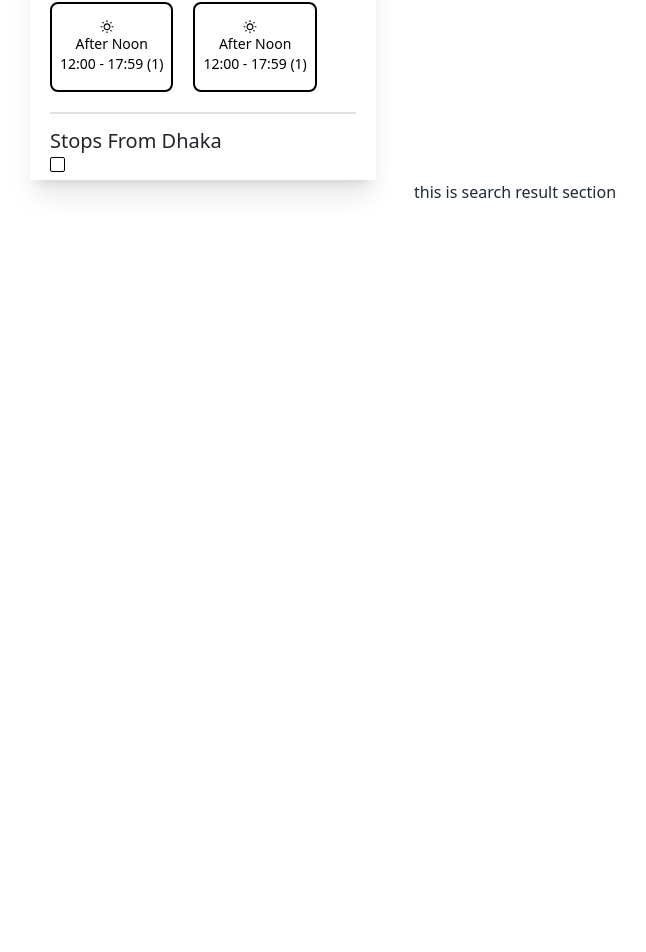
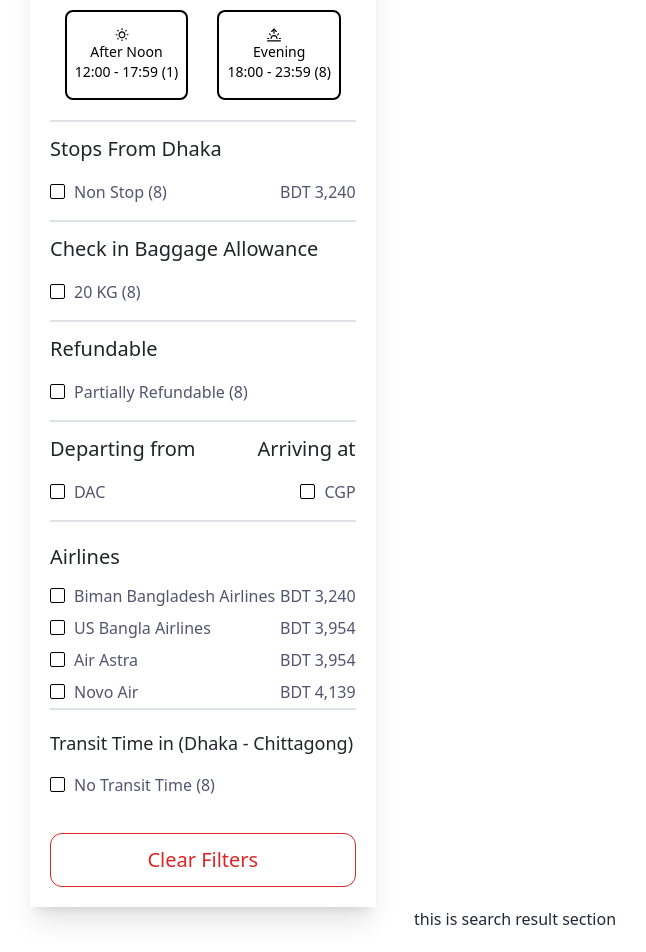
Before and after one commit to rezaul118255/Code-club-task, a React (Vite) app: page / in a window 1280 px wide. Shown: the part 781-1733 px from the top of the page, without its empty margins (34-680 px from the left). Before the commit the page ends 1065 px from the top, so only its background shows below. Built offline with nearby package versions, Linux system fonts and the light colour scheme.

Commit message:
sidebar compleate

```diff
--- a/src/Component/Banner/Banner.jsx
+++ b/src/Component/Banner/Banner.jsx
@@ -78,7 +78,7 @@ const Banner = () => {
 
 
     return (
-        <div className="shadow-xl text-[#7c8db0] px-6 mt-6 relative">
+        <div className="shadow-xl text-[#7c8db0] px-6 mt-6 relative ">
 
 
             {/* 1st section */}
@@ -151,7 +151,7 @@ const Banner = () => {
                     )}
                 </div>
                 <div
-                    className="border rounded-xl border-[#dee2e6]  cursor-pointer relative" // Added 'relative' for positioning
+                    className="border rounded-xl border-[#dee2e6] ms-2 cursor-pointer relative" // Added 'relative' for positioning
                     onClick={handleDate}
                 >
                     <div className="flex">
@@ -183,7 +183,7 @@ const Banner = () => {
                     )}
                 </div>
                 <div
-                    className="border rounded-xl hover:bg-[#bfdbfe]  border-[#dee2e6] cursor-pointer relative" // Added 'relative' for positioning
+                    className="border rounded-xl hover:bg-[#bfdbfe] ms-2  border-[#dee2e6] cursor-pointer relative" // Added 'relative' for positioning
 
                 >
                     {/* Original content */}
--- a/src/SideBanner/SecondSection.jsx
+++ b/src/SideBanner/SecondSection.jsx
@@ -6,17 +6,233 @@ const SecondSection = () => {
 
 
     return (
-        <div className="px-5">
+        <div className="px-5 text-[#52556f]">
             <div className="border-t-2 border-[#dee2e6]">
                 <h1 className="text-[#212529] text-[20px] mt-3"> Stops From Dhaka</h1>
+            </div>
+            <div className="flex justify-between py-4">
+                <div className=" flex">
+                    <div className="mt-1">
+                        <label className="container ">
+                            <input className="border  " type="checkbox" />
+                            <span className="checkmark border rounded-sm border-black"></span>
+                        </label>
+
+                    </div>
+                    <div className="ms-6">
+                        <h1>Non Stop (8)</h1>
+                    </div>
+
+
+                </div>
+                <div>
+                    <h1>BDT 3,240</h1>
+                </div>
+
+
+            </div>
+            {/* Check in Baggage Allowance */}
+            <div className="border-t-2 border-[#dee2e6]">
+                <h1 className="text-[#212529] text-[20px] mt-3"> Check in Baggage Allowance</h1>
+            </div>
+            <div className="flex justify-between py-4">
+                <div className=" flex">
+                    <div className="mt-1">
+                        <label className="container ">
+                            <input className="border  " type="checkbox" />
+                            <span className="checkmark border rounded-sm border-black"></span>
+                        </label>
+
+                    </div>
+                    <div className="ms-6">
+                        <h1>20 KG (8)</h1>
+                    </div>
+
+
+                </div>
+            </div>
+            {/* Refundable section */}
+
+            <div className="border-t-2 border-[#dee2e6]">
+                <h1 className="text-[#212529] text-[20px] mt-3">Refundable
+                </h1>
+            </div>
+            <div className="flex justify-between py-4">
+                <div className=" flex">
+                    <div className="mt-1">
+                        <label className="container ">
+                            <input className="border  " type="checkbox" />
+                            <span className="checkmark border rounded-sm border-black"></span>
+                        </label>
+
+                    </div>
+                    <div className="ms-6">
+                        <h1>Partially Refundable (8)</h1>
+                    </div>
+
+
+                </div>
+            </div>
+            {/* Departing from */}
+            <div className="border-t-2 border-[#dee2e6] flex justify-between ">
+                <div>
+                    <h1 className="text-[#212529] text-[20px] mt-3"> Departing from
+                    </h1>
+                </div>
+                <div>
+                    <h1 className="text-[#212529] text-[20px] mt-3"> Arriving at
+                    </h1>
+                </div>
+            </div>
+            <div className="flex justify-between py-4">
+                <div className=" flex">
+                    <div className="mt-1">
+                        <label className="container ">
+                            <input className="border  " type="checkbox" />
+                            <span className="checkmark border rounded-sm border-black"></span>
+                        </label>
+
+                    </div>
+                    <div className="ms-6">
+                        <h1>DAC</h1>
+                    </div>
+                </div>
+
+                <div className=" flex">
+                    <div className="mt-1">
+                        <label className="container ">
+                            <input className="border  " type="checkbox" />
+                            <span className="checkmark border rounded-sm border-black"></span>
+                        </label>
+
+                    </div>
+                    <div className="ms-6">
+                        <h1>CGP</h1>
+                    </div>
+                </div>
+            </div>
+            {/* Airlines */}
+
+
+            <div className="border-t-2 border-[#dee2e6]">
+                <h1 className="text-[#212529] text-[20px] mt-5"> Airlines</h1>
+            </div>
+            <div className="flex justify-between py-1 mt-2">
+                <div className=" flex">
+                    <div className="mt-1">
+                        <label className="container ">
+                            <input className="border  " type="checkbox" />
+                            <span className="checkmark border rounded-sm border-black"></span>
+                        </label>
+
+                    </div>
+                    <div className="ms-6">
+                        <h1>Biman Bangladesh Airlines</h1>
+                    </div>
+
+
+                </div>
+                <div>
+                    <h1>BDT 3,240</h1>
+                </div>
+
+
+
+
+            </div>
+            {/* second Line linn */}
+
+            <div className="flex justify-between py-1">
+                <div className=" flex">
+                    <div className="mt-1">
+                        <label className="container ">
+                            <input className="border  " type="checkbox" />
+                            <span className="checkmark border rounded-sm border-black"></span>
+                        </label>
+
+                    </div>
+                    <div className="ms-6">
+                        <h1>US Bangla Airlines</h1>
+                    </div>
+                </div>
+                <div>
+                    <h1>BDT 3,954</h1>
+                </div>
+            </div>
+            {/* Third Line */}
+            <div className="flex justify-between py-1">
+                <div className=" flex">
+                    <div className="mt-1">
+                        <label className="container ">
+                            <input className="border  " type="checkbox" />
+                            <span className="checkmark border rounded-sm border-black"></span>
+                        </label>
+
+                    </div>
+                    <div className="ms-6">
+                        <h1>Air Astra</h1>
+                    </div>
+                </div>
+                <div>
+                    <h1>BDT 3,954</h1>
+                </div>
+            </div>
+            {/* Forth Line */}
+            <div className="flex justify-between py-1">
+                <div className=" flex">
+                    <div className="mt-1">
+                        <label className="container ">
+                            <input className="border  " type="checkbox" />
+                            <span className="checkmark border rounded-sm border-black"></span>
+                        </label>
+
+                    </div>
+                    <div className="ms-6">
+                        <h1>Novo Air</h1>
+                    </div>
+                </div>
+                <div>
+                    <h1>BDT 4,139</h1>
+                </div>
+            </div>
+
+
+            <div className="border-t-2 border-[#dee2e6]">
+                <h1 className="text-[#212529] text-[18px] mt-5"> Transit Time in (Dhaka - Chittagong)</h1>
+            </div>
+            <div className="flex justify-between py-4">
+                <div className=" flex">
+                    <div className="mt-1">
+                        <label className="container ">
+                            <input className="border  " type="checkbox" />
+                            <span className="checkmark border rounded-sm border-black"></span>
+                        </label>
+
+                    </div>
+                    <div className="ms-6">
+                        <h1>No Transit Time (8)</h1>
+                    </div>
+
+
+                </div>
+
+
+
+
+            </div>
+
+
+            {/* button */}
+            <div className="py-5">
+                <button className="text-red-600 hover:text-white rounded-xl py-3 text-xl font-medium  w-full hover:bg-red-600 border border-red-600"> Clear Filters</button>
+
             </div>
 
 
 
-            <label className="container">Four
-                <input className="border " type="checkbox" />
-                <span className="checkmark border rounded-sm border-black"></span>
-            </label>
+
+
+
         </div>
     );
 };
--- a/src/SideBanner/SessionTime.jsx
+++ b/src/SideBanner/SessionTime.jsx
@@ -1,4 +1,4 @@
-
+import { FiSunrise } from "react-icons/fi";
 import { MdOutlineWbSunny } from "react-icons/md";
 const SessionTime = () => {
     return (
@@ -39,7 +39,7 @@ const SessionTime = () => {
             </div>
             <div className="border-t-2 mt-4 border-[#dee2e6] px-5 py-5">
                 <h1 className="text-[#212529] text-[20px] mt-3  "> Departure time in Dhaka</h1>
-                <div className="flex gap-5 mt-4">
+                <div className="flex justify-around mt-4">
                     <div className="border-2 border-black text-black hover:bg-[#eb1933] rounded-lg">
 
                         <div className="text-center text-sm py-4 px-2">
@@ -55,11 +55,11 @@ const SessionTime = () => {
 
                         <div className="text-center  text-sm py-4 px-2 ">
                             <div className=" ms-10">
-                                < MdOutlineWbSunny />
+                                <FiSunrise />
                             </div>
 
-                            <h1 >After Noon</h1>
-                            <h1>12:00 - 17:59 (1)</h1>
+                            <h1 >Evening</h1>
+                            <h1>18:00 - 23:59 (8)</h1>
                         </div>
                     </div>
                 </div>
```
